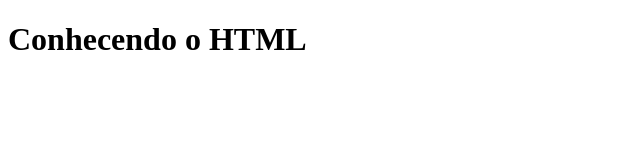
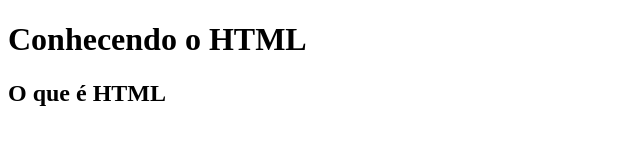
Before and after one commit to timabuntu/Challenge_Bootcamp_DIO_HTML-01_NTT_DATA, a plain HTML site: page index.html in a window 1280 px wide. Shown: the whole page, without its empty margins (0-640 px from the left). Drawn offline with Linux system fonts and the light colour scheme.

Commit message:
feat: subtitle added

```diff
--- a/index.html
+++ b/index.html
@@ -6,5 +6,6 @@
 
   <body>
     <h1>Conhecendo o HTML</h1>
+    <h2>O que é HTML</h2>
   </body>
 </html>
```
